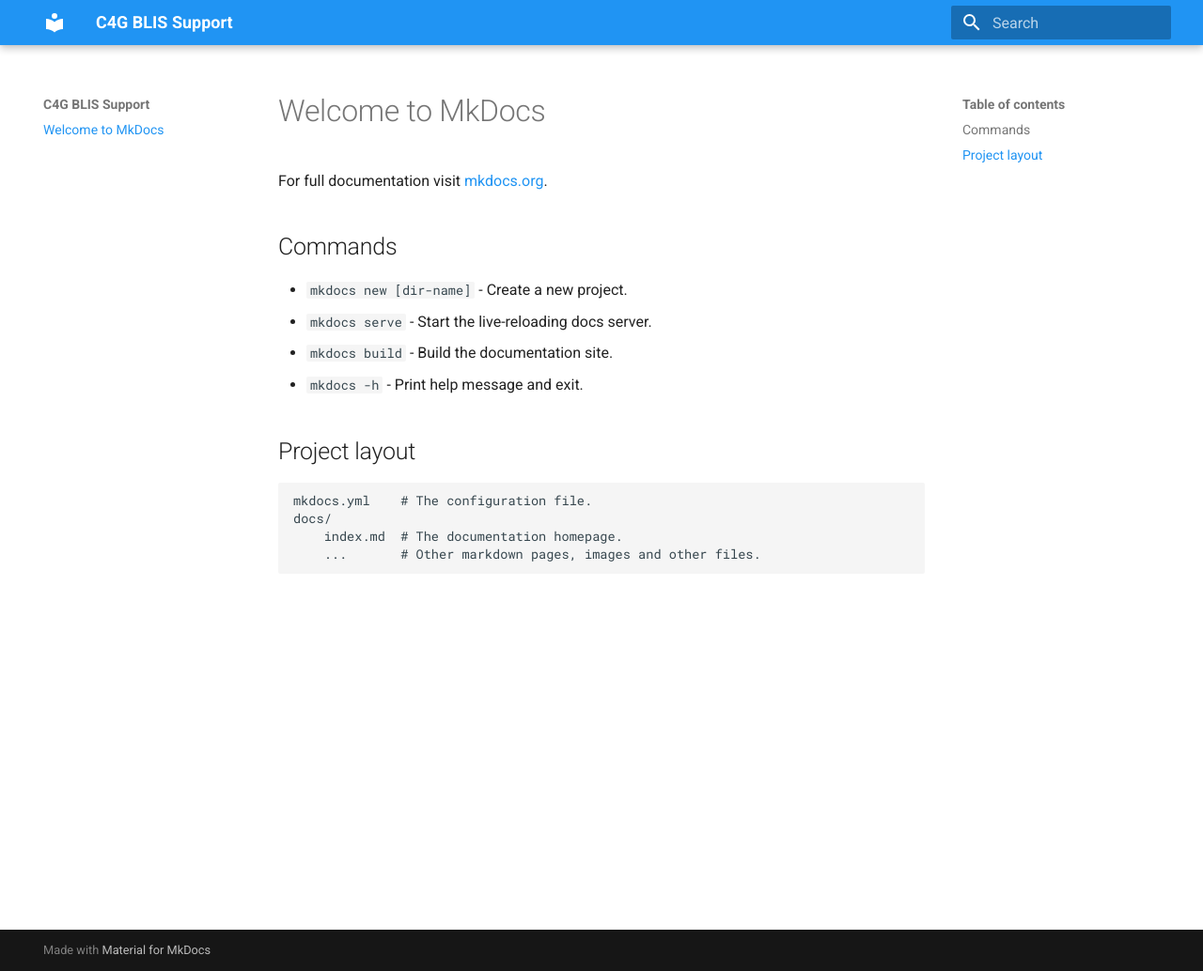
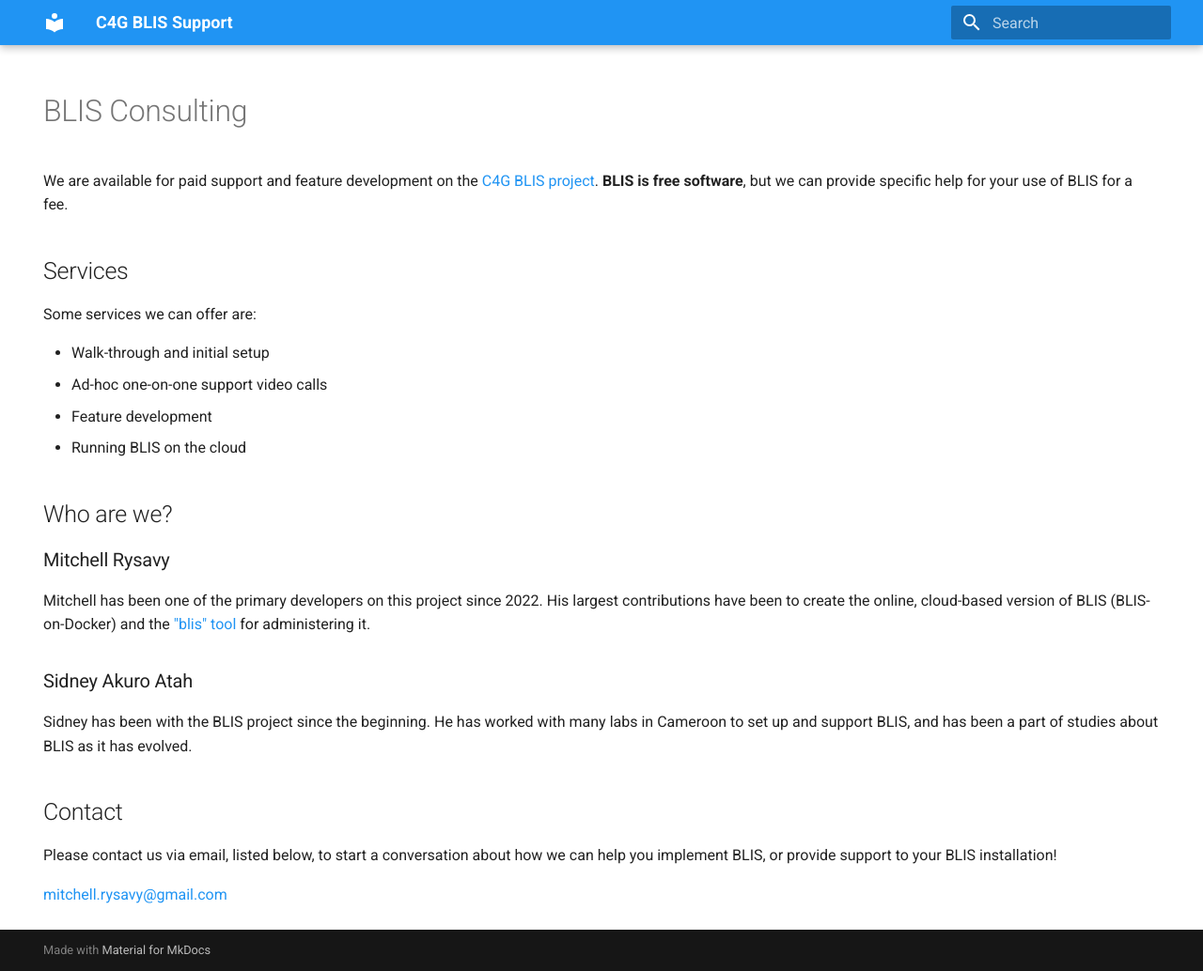
Before and after one commit to C4G/support.c4gblis.org, an MkDocs documentation site: the page built from docs/index.md, in a window 1280 px wide and 1034 px high. Shown: the whole window at 94% size. Built offline with MkDocs 1.6.1 and Material for MkDocs 9.7.7, drawn with Linux system fonts in a browser that asks for light colours.

Commit message:
Add page content

```diff
--- a/docs/index.md
+++ b/docs/index.md
@@ -1,17 +1,34 @@
-# Welcome to MkDocs
+---
+hide:
+  - navigation
+  - toc
+---
 
-For full documentation visit [mkdocs.org](https://www.mkdocs.org).
+# BLIS Consulting
 
-## Commands
+We are available for paid support and feature development on the [C4G BLIS project](https://blis.cc.gatech.edu/). **BLIS is free software**, but we can provide specific help for your use of BLIS for a fee.
 
-* `mkdocs new [dir-name]` - Create a new project.
-* `mkdocs serve` - Start the live-reloading docs server.
-* `mkdocs build` - Build the documentation site.
-* `mkdocs -h` - Print help message and exit.
+## Services
 
-## Project layout
+Some services we can offer are:
 
-    mkdocs.yml    # The configuration file.
-    docs/
-        index.md  # The documentation homepage.
-        ...       # Other markdown pages, images and other files.
+* Walk-through and initial setup
+* Ad-hoc one-on-one support video calls
+* Feature development
+* Running BLIS on the cloud
+
+## Who are we?
+
+### Mitchell Rysavy
+
+Mitchell has been one of the primary developers on this project since 2022. His largest contributions have been to create the online, cloud-based version of BLIS (BLIS-on-Docker) and the ["blis" tool](https://github.com/C4G/blis-cloud-cli) for administering it.
+
+### Sidney Akuro Atah
+
+Sidney has been with the BLIS project since the beginning. He has worked with many labs in Cameroon to set up and support BLIS, and has been a part of studies about BLIS as it has evolved.
+
+## Contact
+
+Please contact us via email, listed below, to start a conversation about how we can help you implement BLIS, or provide support to your BLIS installation!
+
+[mitchell.rysavy@gmail.com](mailto:mitchell.rysavy@gmail.com)
```
Also changed, not shown: mkdocs.yml (line endings or trailing spaces).
